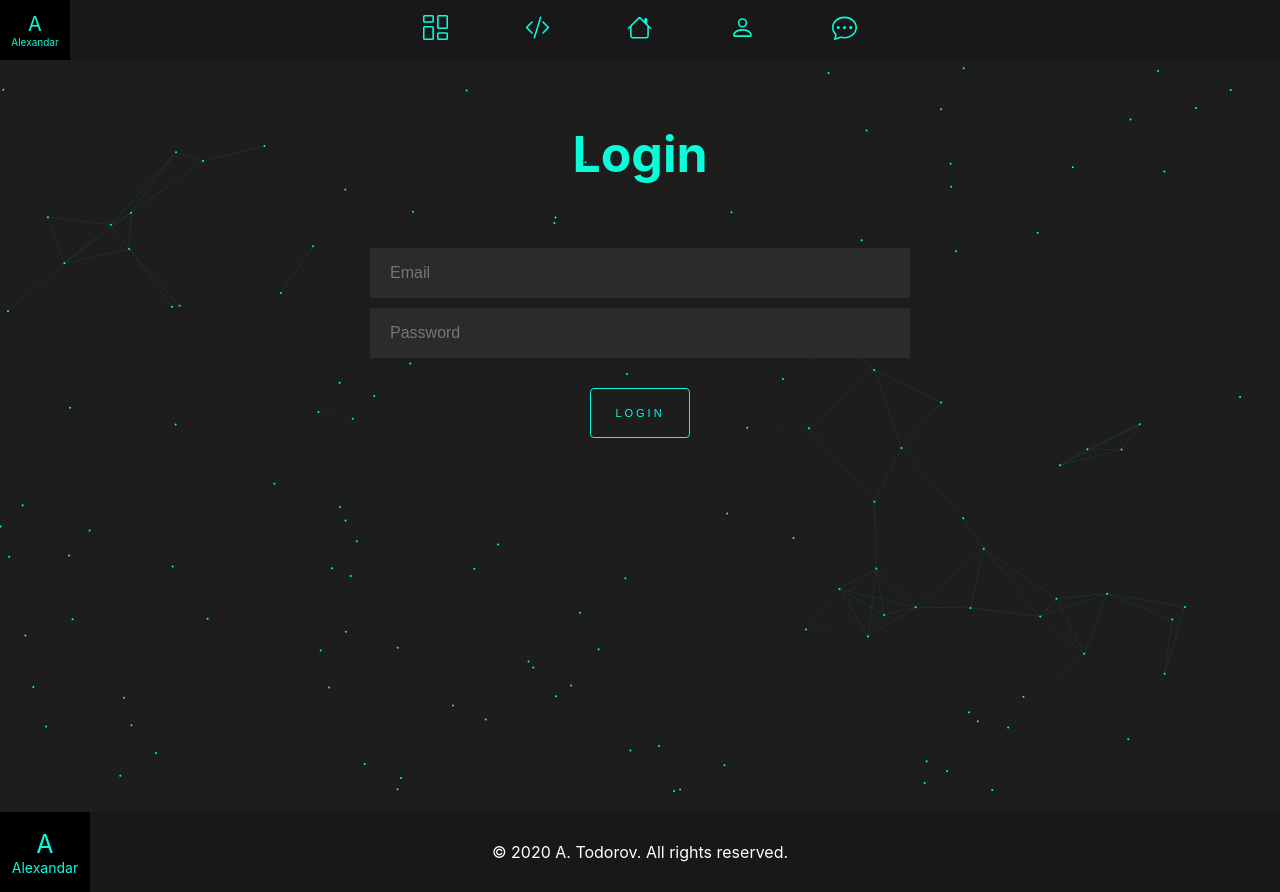
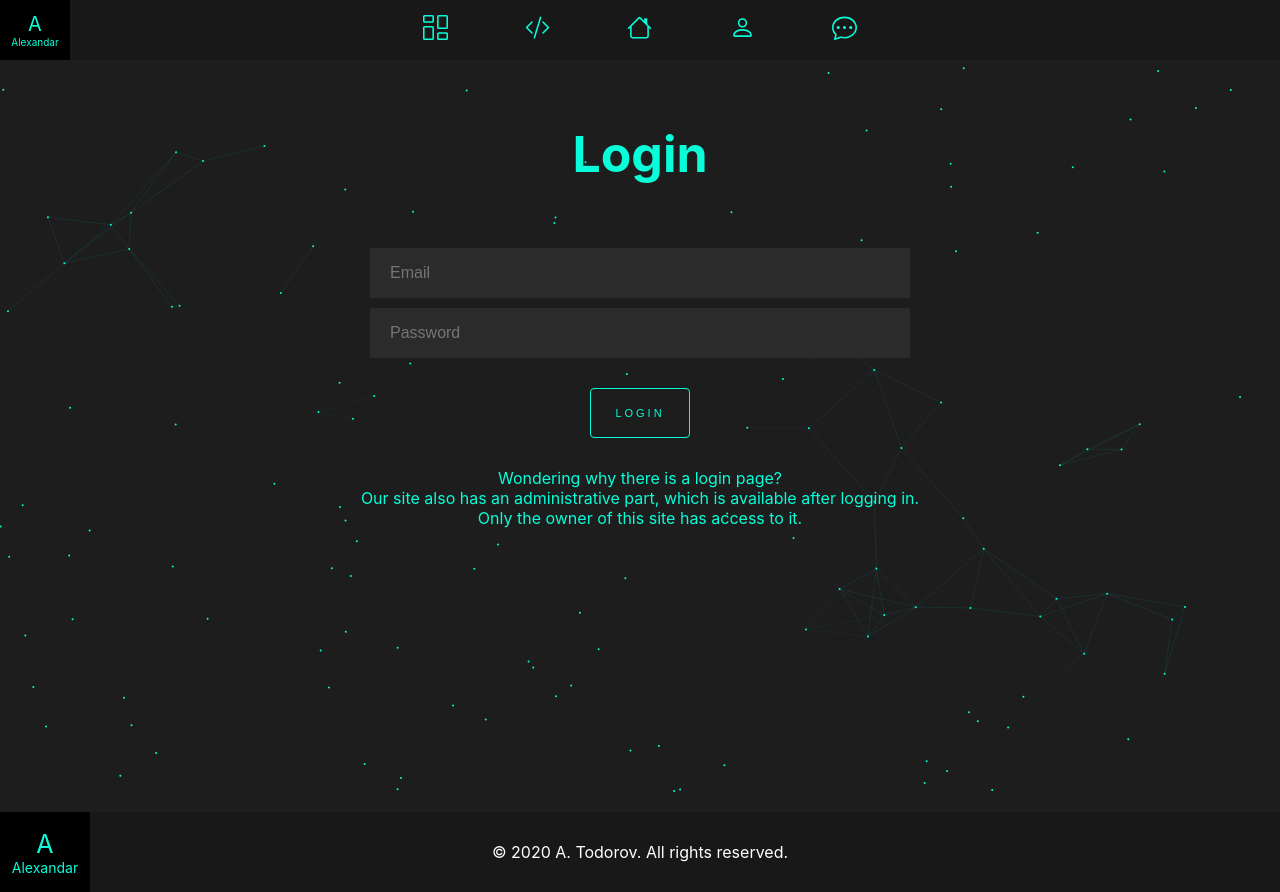
Before and after one commit to aleksandar9999a/experience-portfolio, a React (Create React App) app: page /login in a window 1280 px wide. Built offline with nearby package versions, Linux system fonts and the light colour scheme; no server answers.

Commit message:
Added second messsage

```diff
--- a/src/pages/Login/index.tsx
+++ b/src/pages/Login/index.tsx
@@ -63,6 +63,11 @@ function Login() {
                         : <button className="custom-btn">Login</button>
                     }
                 </div>
+                <p className="custom-message">
+                    Wondering why there is a login page? <br />
+                    Our site also has an administrative part, which is available after logging in. <br />
+                    Only the owner of this site has access to it.
+                </p>
             </form>
         </div>
     );
```
